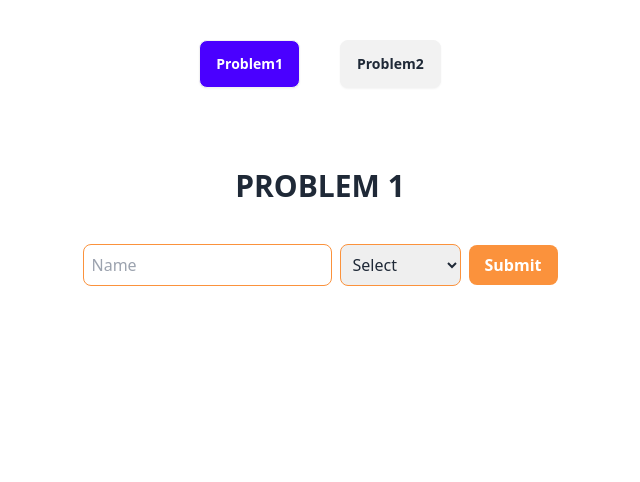
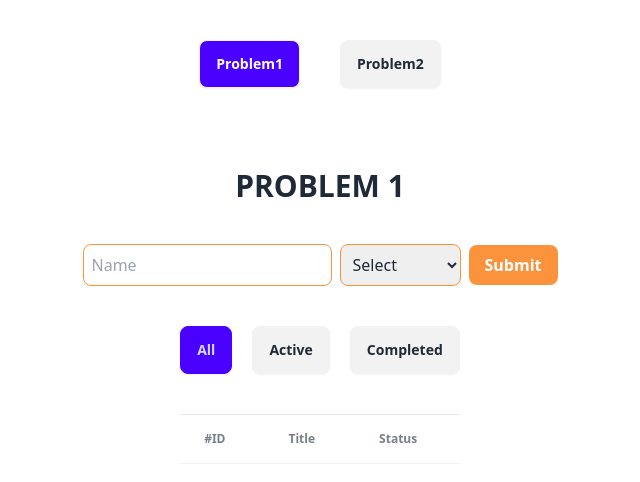
Before and after one commit to hasibmuhammad/mw-test-react, a React (Vite) app: page /problem1 in a window 1280 px wide. Shown: the top 482 px of the page, without its empty margins (320-960 px from the left). Built offline with nearby package versions, Linux system fonts and the light colour scheme.

Commit message:
Adding Item and show all items - done

```diff
--- a/src/components/Problem1.jsx
+++ b/src/components/Problem1.jsx
@@ -1,17 +1,70 @@
+import { useState } from "react";
+
 const Problem1 = () => {
+    const [items, setItems] = useState([]);
+    const [selected, setSelected] = useState("");
+    const[selectedTab, setSelectedTab] = useState("all");
+
+    const handleAddItem = (e) => {
+        e.preventDefault();
+
+        const form = e.target;
+        const title = form.title.value;
+        const status = selected;
+
+        setItems([...items, {id: items.length + 1, title, status} ]);
+
+        form.reset();
+    }
+
   return (
     <div className="mt-20 flex flex-col justify-center items-center">
         <h1 className="mb-10 text-3xl font-bold uppercase">Problem 1</h1>
 
-        <form>
+        <form onSubmit={handleAddItem}>
             <input required className="border border-orange-400 outline-none p-2 rounded-lg mr-2" type="text" name="title" id="" placeholder="Name" />
-            <select required className="border border-orange-400 p-2 rounded-lg mr-2 outline-none">
+            <select required onChange={(e) => setSelected(e.target.value) } className="border border-orange-400 p-2 rounded-lg mr-2 outline-none">
                 <option value="">Select</option>
                 <option value="active">Active</option>
                 <option value="completed">Completed</option>
+                <option value="pending">Pending</option>
+                <option value="archived">Achrived</option>
             </select>
             <button className="bg-orange-400 px-4 py-2 rounded-lg font-bold text-white">Submit</button>
         </form>
+
+        <div className="mt-10">
+            <div className="flex gap-5">
+                <button onClick={() => setSelectedTab("all")} className={`btn hover:btn-primary active:btn-primary focus:btn-primary ${selectedTab === "all" ? "btn-primary": ""}`}>All</button>
+                <button onClick={() => setSelectedTab("active")} className="btn hover:btn-primary active:btn-primary focus:btn-primary">Active</button>
+                <button onClick={() => setSelectedTab("completed")} className="btn hover:btn-primary active:btn-primary focus:btn-primary">Completed</button>
+            </div>
+
+            <div className="mt-10 overflow-x-auto">
+                <hr />
+                <table className="table table-lg">
+                    {/* head */}
+                    <thead>
+                    <tr>
+                        <th>#ID</th>
+                        <th>Title</th>
+                        <th>Status</th>
+                    </tr>
+                    </thead>
+                    <tbody>
+                        { selectedTab === "all" &&
+                            items.map((item, i) => (
+                                <tr key={i}>
+                                    <th>{item.id}</th>
+                                    <td className="capitalize">{item.title}</td>
+                                    <td className="capitalize">{item.status}</td>
+                                </tr>
+                            ))
+                        }
+                    </tbody>
+                </table>
+            </div>
+        </div>
     </div>
   )
 }
```
